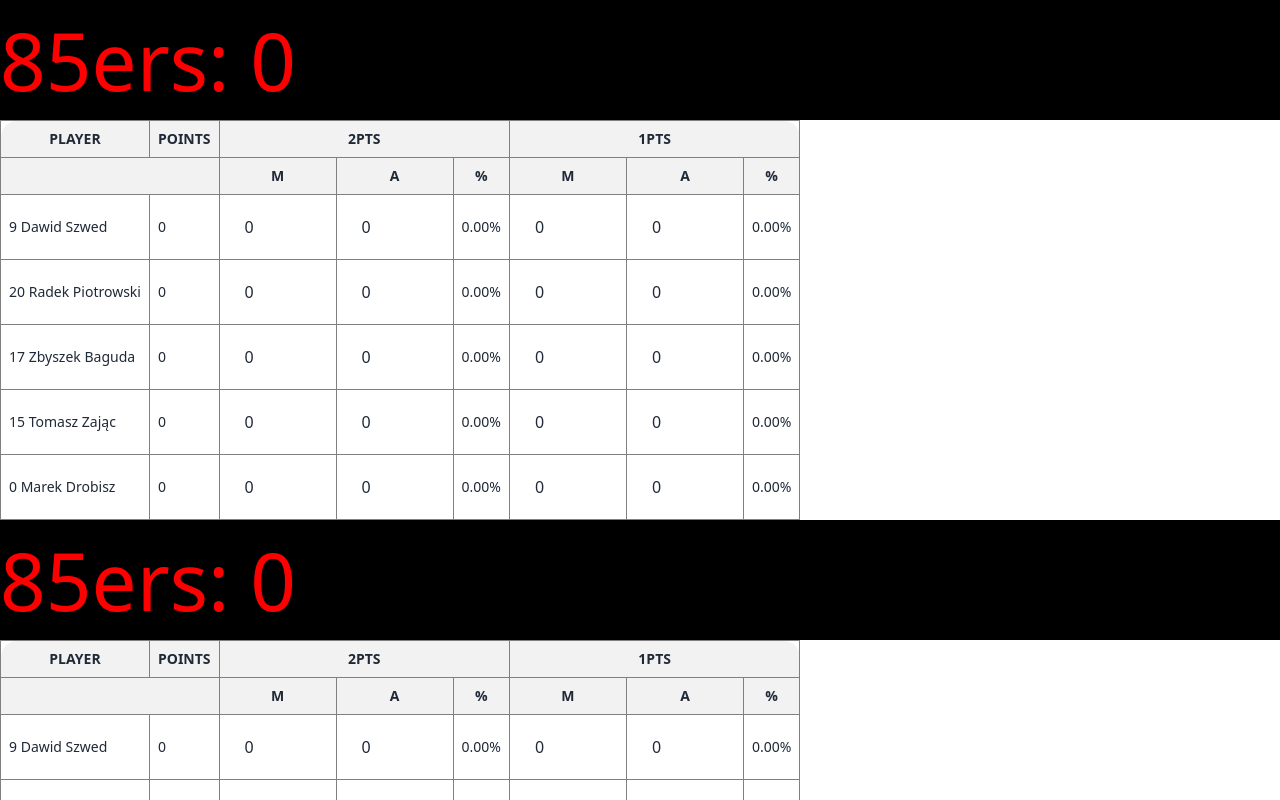
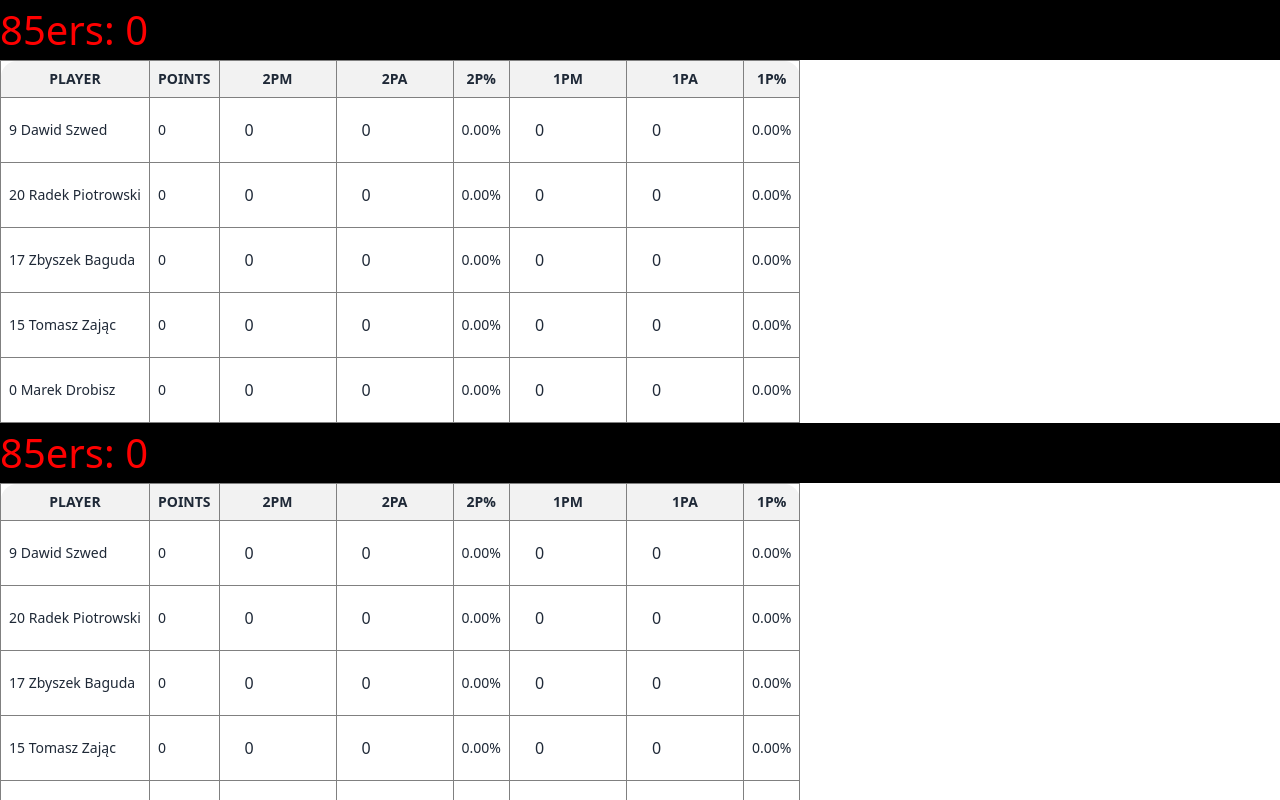
Before and after one commit to dszwed/scoreboard, a Next.js app: page /game/1/1 in a window 1280 px wide. Shown: the top 800 px of the page. Built offline with nearby package versions, Linux system fonts and the light colour scheme.

Commit message:
Smaller table

```diff
--- a/components/playerStatsPanel.js
+++ b/components/playerStatsPanel.js
@@ -23,6 +23,7 @@ class PlayerStatsPanel extends Component {
             <div>
                     <table className="table table-compact">
                         <thead className="text-center">
+
                         <tr>
                             <th className="">
                                 Player
@@ -30,24 +31,12 @@ class PlayerStatsPanel extends Component {
                             <th className="">
                                 Points
                             </th>
-                            <th colSpan={3}>
-                                2PTS
-                            </th>
-                            <th colSpan={3}>
-                                1PTS
-                            </th>
-                            {/*<th colSpan={3}>*/}
-                            {/*    FT*/}
-                            {/*</th>*/}
-                        </tr>
-                        <tr>
-                            <th colSpan={2}></th>
-                            <th>M</th>
-                            <th>A</th>
-                            <th>%</th>
-                            <th>M</th>
-                            <th>A</th>
-                            <th>%</th>
+                            <th>2PM</th>
+                            <th>2PA</th>
+                            <th>2P%</th>
+                            <th>1PM</th>
+                            <th>1PA</th>
+                            <th>1P%</th>
                             {/*<th>M</th>*/}
                             {/*<th>A</th>*/}
                             {/*<th></th>*/}
--- a/styles/TeamScoreboard.module.css
+++ b/styles/TeamScoreboard.module.css
@@ -1,7 +1,7 @@
 .board {
     background: black;
     color: red;
-    font-size: 10vh;
+    font-size: 5vh;
 }
 
 .team-scoreboard {
```
